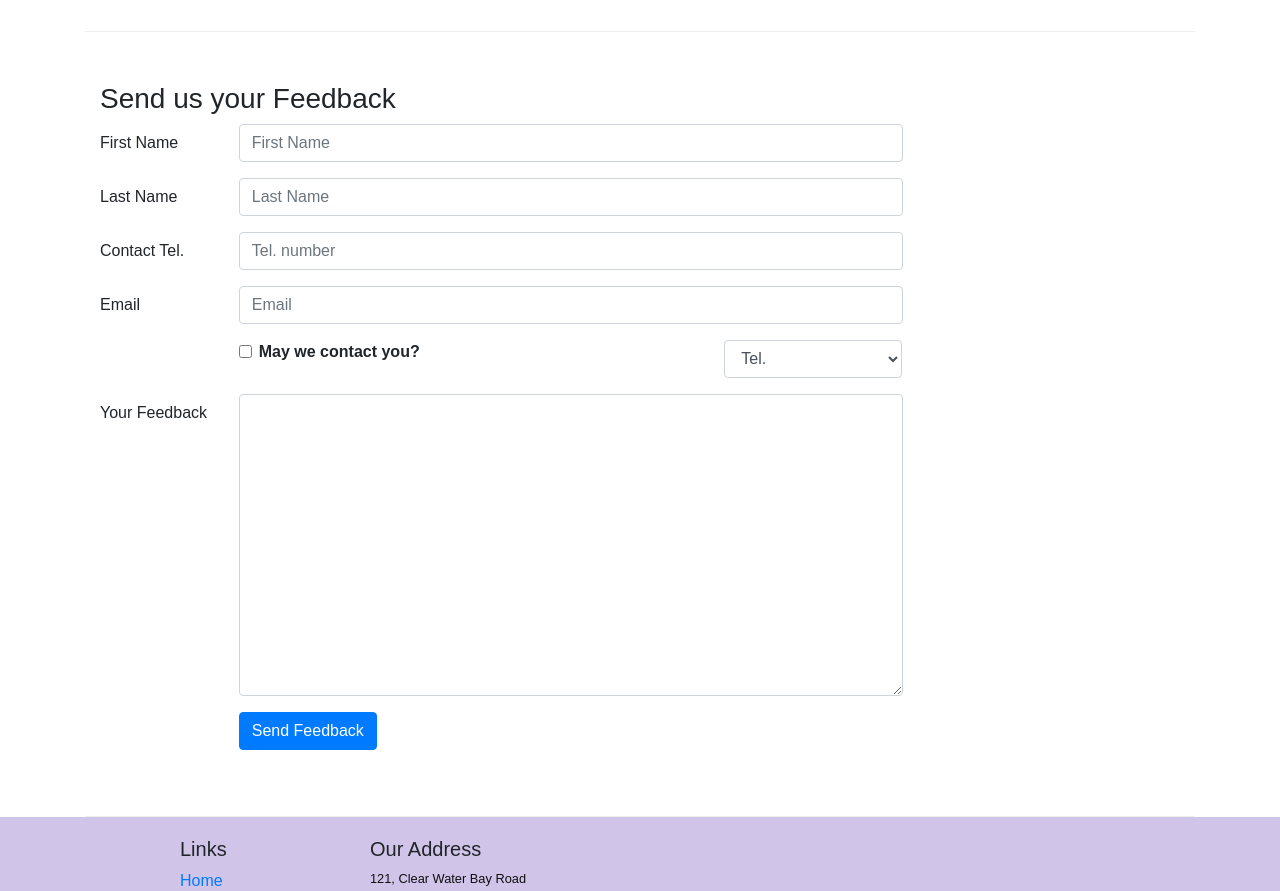
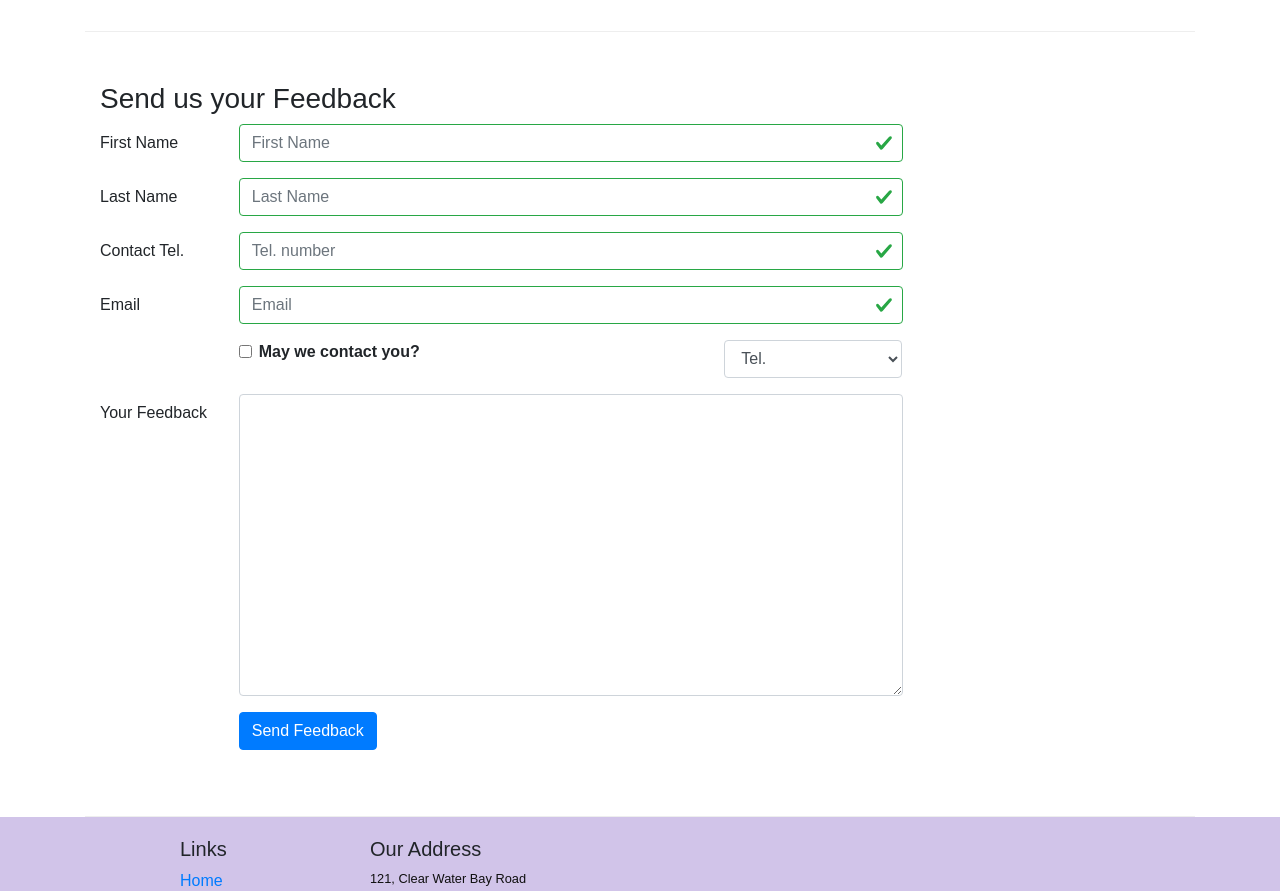
Before and after one commit to McTechie/react-restaurant-app, a React (Create React App) app: page /contactus in a window 1280 px wide. Shown: the part 840-1731 px from the top of the page. Built offline with nearby package versions, Linux system fonts and the light colour scheme.

Commit message:
Controlled Form: Validation set up

```diff
--- a/src/components/ContactComponent.js
+++ b/src/components/ContactComponent.js
@@ -1,5 +1,5 @@
 import React, {Component} from 'react';
-import {Breadcrumb, BreadcrumbItem, Button, Form, FormGroup, Label, Input, Col} from 'reactstrap';
+import {Breadcrumb, BreadcrumbItem, Button, Form, FormGroup, FormFeedback, Label, Input, Col, Row} from 'reactstrap';
 import {Link} from 'react-router-dom';
 
 class Contact extends Component {
@@ -15,11 +15,18 @@
       email: "",
       agree: false,
       contactType: "Tel",
-      message: ""
+      message: "",
+      touched: {
+        firstname: false,
+        lastname: false,
+        telnum: false,
+        email: false
+      }
     }
 
     this.handleInputChange = this.handleInputChange.bind(this);
     this.handleSubmit = this.handleSubmit.bind(this);
+    this.handleBlur = this.handleBlur.bind(this);
 
   }
 
@@ -39,7 +46,42 @@
     event.preventDefault();
   }
 
+  handleBlur = (field) => (evt) => {
+    this.setState({
+      touched: { ...this.state.touched, [field]: true }
+    });
+  }
+
+  validate(firstname, lastname, telnum, email) {
+    const errors = {
+        firstname: '',
+        lastname: '',
+        telnum: '',
+        email: ''
+    };
+
+    if (this.state.touched.firstname && firstname.length < 3)
+        errors.firstname = 'First Name should be >= 3 characters';
+    else if (this.state.touched.firstname && firstname.length > 10)
+        errors.firstname = 'First Name should be <= 10 characters';
+
+    if (this.state.touched.lastname && lastname.length < 3)
+        errors.lastname = 'Last Name should be >= 3 characters';
+    else if (this.state.touched.lastname && lastname.length > 10)
+        errors.lastname = 'Last Name should be <= 10 characters';
+
+    const reg1 = /^\d+$/; //Regular Expression for digits only
+    if (this.state.touched.telnum && !reg1.test(telnum)) //Built-in function to test regex
+        errors.telnum = 'Tel. Number should contain only numbers';
+
+    if(this.state.touched.email && email.split('').filter(x => x === '@').length !== 1)
+        errors.email = 'Email should contain an \'@\' symbol';
+
+    return errors;
+  }
+
   render() {
+    const errors = this.validate(this.state.firstname, this.state.lastname, this.state.telnum, this.state.email);
     return(
       <div className="container">
         <div className="row">
@@ -87,25 +129,29 @@
               <FormGroup row>
                 <Label htmlFor="firstname" md={2}>First Name</Label>
                 <Col md={10}>
-                  <Input type="text" id="firstname" name="firstname" placeholder="First Name" value={this.state.firstname} onChange={this.handleInputChange} />
+                  <Input type="text" id="firstname" name="firstname" placeholder="First Name" value={this.state.firstname} valid={errors.firstname === ''} invalid={errors.firstname !== ''} onBlur={this.handleBlur('firstname')} onChange={this.handleInputChange} />
+                  <FormFeedback>{errors.firstname}</FormFeedback>
                 </Col>
               </FormGroup>
               <FormGroup row>
                 <Label htmlFor="lastname" md={2}>Last Name</Label>
                 <Col md={10}>
-                  <Input type="text" id="lastname" name="lastname" placeholder="Last Name" value={this.state.lastname} onChange={this.handleInputChange} />
+                  <Input type="text" id="lastname" name="lastname" placeholder="Last Name" value={this.state.lastname}  valid={errors.lastname === ''} invalid={errors.lastname !== ''} onBlur={this.handleBlur('lastname')} onChange={this.handleInputChange} />
+                  <FormFeedback>{errors.lastname}</FormFeedback>
                 </Col>
               </FormGroup>
               <FormGroup row>
                 <Label htmlFor="telnum" md={2}>Contact Tel.</Label>
-                  <Col md={10}>
-                    <Input type="tel" id="telnum" name="telnum" placeholder="Tel. number" value={this.state.telnum} onChange={this.handleInputChange} />
-                  </Col>
+                <Col md={10}>
+                  <Input type="tel" id="telnum" name="telnum" placeholder="Tel. number" value={this.state.telnum} valid={errors.telnum === ''} invalid={errors.telnum !== ''} onBlur={this.handleBlur('telnum')} onChange={this.handleInputChange} />
+                  <FormFeedback>{errors.telnum}</FormFeedback>
+                </Col>
               </FormGroup>
               <FormGroup row>
                 <Label htmlFor="email" md={2}>Email</Label>
                 <Col md={10}>
-                  <Input type="email" id="email" name="email" placeholder="Email" value={this.state.email} onChange={this.handleInputChange} />
+                  <Input type="email" id="email" name="email" placeholder="Email" value={this.state.email} valid={errors.email === ''} invalid={errors.email !== ''} onBlur={this.handleBlur('email')} onChange={this.handleInputChange} />
+                  <FormFeedback>{errors.email}</FormFeedback>
                 </Col>
               </FormGroup>
               <FormGroup row>
```
